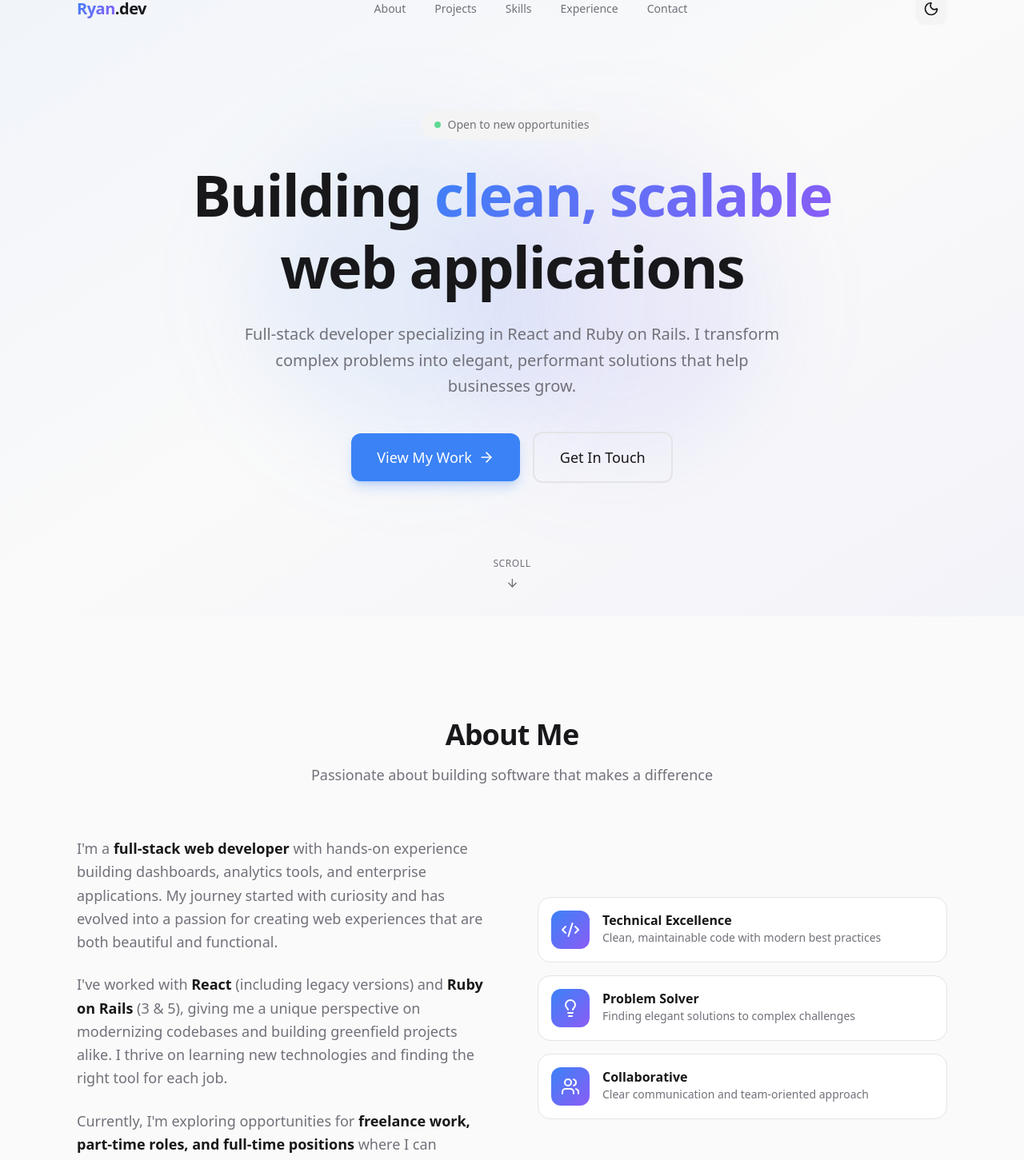
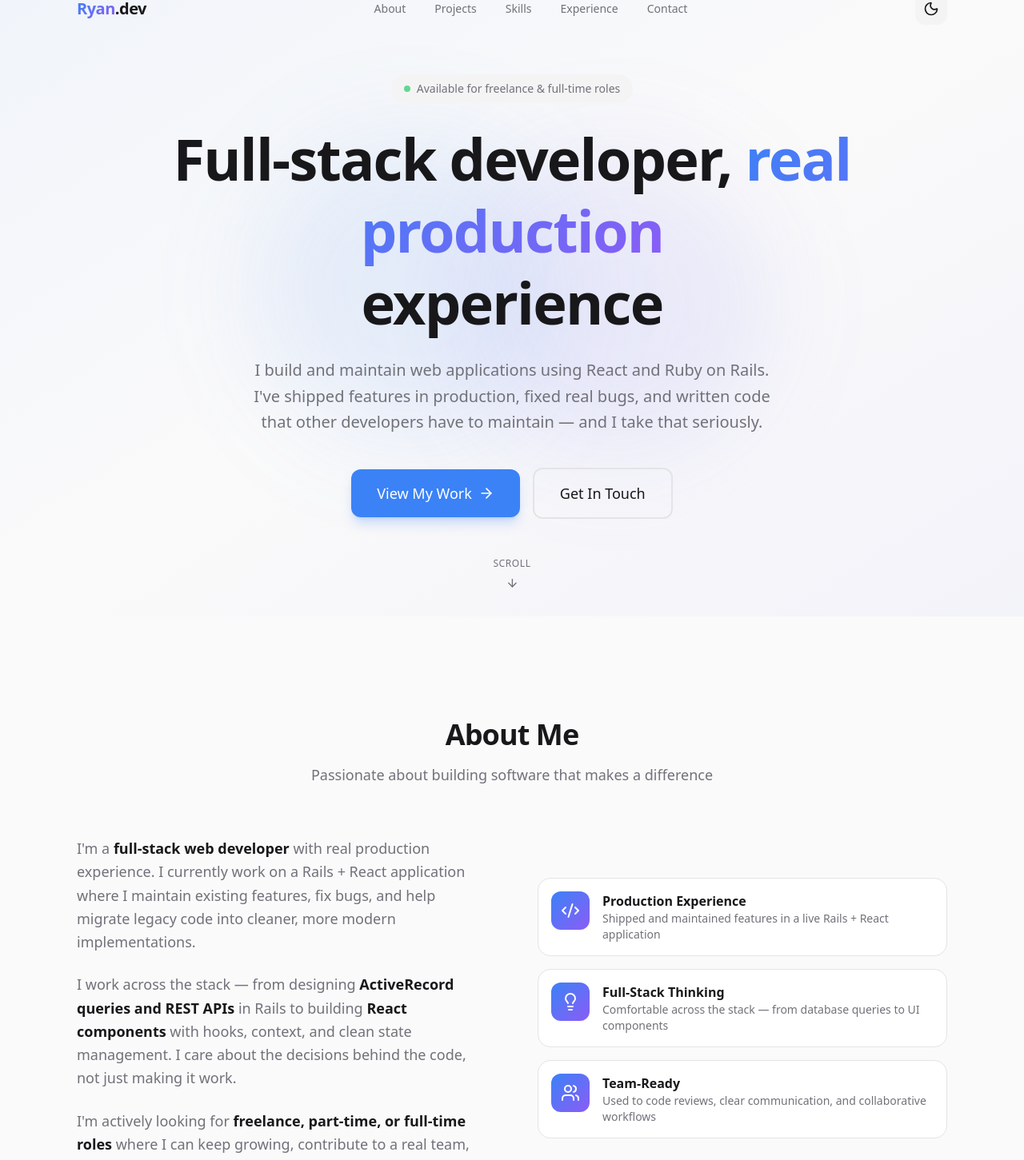
Before and after one commit to ryanDevCode/ryan-dev-portfolio, a Next.js app: page / in a window 1280 px wide. Shown: the part 29-1480 px from the top of the page at 80% size. Built offline with nearby package versions, Linux system fonts and the light colour scheme.

Commit message:
label changes

```diff
--- a/src/components/sections/About.tsx
+++ b/src/components/sections/About.tsx
@@ -9,18 +9,18 @@ import { FadeIn } from '@/components/animations/FadeIn';
 const highlights = [
     {
         icon: Code2,
-        title: 'Technical Excellence',
-        description: 'Clean, maintainable code with modern best practices',
+        title: 'Production Experience',
+        description: 'Shipped and maintained features in a live Rails + React application',
     },
     {
         icon: Lightbulb,
-        title: 'Problem Solver',
-        description: 'Finding elegant solutions to complex challenges',
+        title: 'Full-Stack Thinking',
+        description: 'Comfortable across the stack — from database queries to UI components',
     },
     {
         icon: Users,
-        title: 'Collaborative',
-        description: 'Clear communication and team-oriented approach',
+        title: 'Team-Ready',
+        description: 'Used to code reviews, clear communication, and collaborative workflows',
     },
 ];
 
@@ -39,23 +39,22 @@ export function About() {
                         <div className="space-y-6">
                             <p className="text-lg leading-relaxed text-muted">
                                 I&apos;m a <strong className="text-foreground">full-stack web developer</strong> with
-                                hands-on experience building dashboards, analytics tools, and enterprise
-                                applications. My journey started with curiosity and has evolved into a
-                                passion for creating web experiences that are both beautiful and functional.
+                                real production experience. I currently work on a Rails + React application
+                                where I maintain existing features, fix bugs, and help migrate legacy code
+                                into cleaner, more modern implementations.
                             </p>
 
                             <p className="text-lg leading-relaxed text-muted">
-                                I&apos;ve worked with <strong className="text-foreground">React</strong> (including
-                                legacy versions) and <strong className="text-foreground">Ruby on Rails</strong> (3 & 5),
-                                giving me a unique perspective on modernizing codebases and building greenfield
-                                projects alike. I thrive on learning new technologies and finding the right
-                                tool for each job.
+                                I work across the stack — from designing <strong className="text-foreground">ActiveRecord queries
+                                    and REST APIs</strong> in Rails to building <strong className="text-foreground">React components</strong> with
+                                hooks, context, and clean state management. I care about the decisions
+                                behind the code, not just making it work.
                             </p>
 
                             <p className="text-lg leading-relaxed text-muted">
-                                Currently, I&apos;m exploring opportunities for <strong className="text-foreground">freelance
-                                    work, part-time roles, and full-time positions</strong> where I can continue to
-                                grow while delivering real value.
+                                I&apos;m actively looking for <strong className="text-foreground">freelance,
+                                    part-time, or full-time roles</strong> where I can keep growing,
+                                contribute to a real team, and take on more responsibility over time.
                             </p>
                         </div>
                     </FadeIn>
--- a/src/components/sections/Hero.tsx
+++ b/src/components/sections/Hero.tsx
@@ -26,7 +26,7 @@ export function Hero() {
                     >
                         <span className="inline-flex items-center gap-2 px-4 py-2 rounded-full bg-secondary text-sm font-medium text-muted">
                             <span className="w-2 h-2 rounded-full bg-green-500 animate-pulse" />
-                            Open to new opportunities
+                            Available for freelance &amp; full-time roles
                         </span>
                     </motion.div>
 
@@ -37,9 +37,10 @@ export function Hero() {
                         transition={{ delay: 0.2, duration: 0.5 }}
                         className="text-4xl sm:text-5xl md:text-6xl lg:text-7xl font-bold tracking-tight leading-tight"
                     >
-                        Building <span className="text-gradient">clean, scalable</span>
+                        Full-stack developer,{' '}
+                        <span className="text-gradient">real production</span>
                         <br />
-                        web applications
+                        experience
                     </motion.h1>
 
                     {/* Subtitle */}
@@ -49,9 +50,9 @@ export function Hero() {
                         transition={{ delay: 0.3, duration: 0.5 }}
                         className="mt-6 text-lg sm:text-xl text-muted max-w-2xl leading-relaxed"
                     >
-                        Full-stack developer specializing in React and Ruby on Rails.
-                        I transform complex problems into elegant, performant solutions
-                        that help businesses grow.
+                        I build and maintain web applications using React and Ruby on Rails.
+                        I&apos;ve shipped features in production, fixed real bugs, and written
+                        code that other developers have to maintain — and I take that seriously.
                     </motion.p>
 
                     {/* CTAs */}
--- a/src/data/projects.ts
+++ b/src/data/projects.ts
@@ -5,15 +5,15 @@ export const projects: Project[] = [
         slug: 'analytics-dashboard',
         title: 'Internal Analytics Dashboard',
         description:
-            'Lead development of an internal analytics dashboard for visualizing posts, comments, and engagement metrics.',
+            'Led backend development of an internal dashboard for tracking post and comment engagement across the platform.',
         longDescription:
-            'An internal dashboard built to help teams monitor post and comment activity across the platform. I led the backend design and implementation, focusing on data aggregation, query optimization, and maintainable architecture while supporting frontend visualization requirements.',
+            'Built to give teams real visibility into content activity, this dashboard centralizes post and comment metrics in one place. I owned the backend from data modeling to API design, with a focus on query efficiency and clean architecture that the frontend could build on confidently.',
         problem:
-            'The existing system lacked clear visibility into post and comment data. Metrics were scattered across the database, queries were inefficient, and there was no centralized way to analyze trends or engagement.',
+            'Engagement data was scattered across the database with no unified view. Existing queries were slow and difficult to extend, making reporting both painful and unreliable.',
         solution:
-            'Designed and implemented backend data aggregation using Ruby on Rails, optimizing queries to support analytics use cases. Exposed structured data for frontend charts and filters, enabling dynamic dashboards for tracking posts, comments, and related metrics.',
+            'Designed aggregation logic in Ruby on Rails using optimized ActiveRecord queries, eliminating N+1 issues and structuring the API to support dynamic filters and chart data. Collaborated closely with the frontend team to define clear data contracts.',
         outcome:
-            'Delivered a centralized analytics dashboard that provides clear visibility into platform activity. Improved performance and enabled faster iteration on reporting features.',
+            'Delivered a centralized dashboard that made content metrics actionable. Faster queries and a clean API layer reduced friction for future reporting iterations.',
         techStack: ['Ruby on Rails 5', 'PostgreSQL', 'React', 'JavaScript'],
         featured: true,
     },
@@ -21,31 +21,31 @@ export const projects: Project[] = [
         slug: 'ai-post-summarization',
         title: 'AI-Powered Post Summarization',
         description:
-            'Lead development of an AI-powered feature that generates concise summaries for user-generated posts.',
+            'Integrated an AI summarization feature into a production Rails app, improving content readability at scale.',
         longDescription:
-            'An ongoing feature designed to enhance content readability by automatically generating summaries for posts. I owned the technical design and backend integration, ensuring the feature fit seamlessly into the existing Rails application.',
+            'Designed and implemented the backend pipeline for an AI-powered post summarization feature. I handled prompt preparation, API integration, and persisting results — ensuring the feature fit naturally into the existing data model and could be safely iterated on.',
         problem:
-            'Long-form posts made it difficult for users to quickly understand content. Manual summarization was not scalable and introduced inconsistency.',
+            'Long-form posts made it hard for users to scan content quickly. Manual curation wasn\'t viable at scale, and there was no automated solution in place.',
         solution:
-            'Implemented backend logic to prepare post data, integrate AI-generated summaries, and persist results within the existing data model. Ensured the feature aligned with current workflows and could be iterated on safely.',
+            'Built backend logic to prepare post content, call an external AI API, and store summaries alongside existing records. Structured the implementation to be rollback-safe and testable without disrupting existing workflows.',
         outcome:
-            'Introduced automated post summaries that improve content accessibility and user experience while maintaining system stability.',
+            'Shipped a live AI feature that improved content accessibility with no regressions, establishing a pattern for future AI integrations in the codebase.',
         techStack: ['Ruby on Rails', 'PostgreSQL', 'REST APIs'],
         featured: true,
     },
     {
         slug: 'legacy-rails-migration',
-        title: 'Legacy Rails Feature Migration',
+        title: 'Legacy Rails Migration',
         description:
-            'Migration and modernization of legacy Rails 3 features as part of a Rails 5 upgrade.',
+            'Migrated and modernized legacy Rails 3 features as part of a production upgrade to Rails 5.',
         longDescription:
-            'A focused modernization effort involving the migration of legacy Rails 3 features to Rails 5. The work emphasized maintainability, performance, and minimizing regression risks in a production environment.',
+            'Part of an ongoing Rails 3-to-5 migration in a live production environment. My work focused on identifying deprecated patterns, refactoring controllers and models, and ensuring each migrated feature remained stable without requiring downtime or data loss.',
         problem:
-            'Legacy Rails 3 code was difficult to maintain, prone to performance issues, and incompatible with modern tooling.',
+            'The legacy codebase had accumulated years of technical debt — outdated conventions, deprecated APIs, and slow queries that made new development risky and slow.',
         solution:
-            'Migrated existing features incrementally, refactored controllers and models, and optimized database queries while ensuring backward compatibility.',
+            'Migrated features incrementally, refactoring controllers, models, and scopes to align with Rails 5 conventions. Optimized ActiveRecord queries and addressed N+1 problems uncovered during the migration.',
         outcome:
-            'Stabilized the codebase, improved performance, and enabled continued development on a modern Rails version.',
+            'Reduced regression risk while improving performance and maintainability, enabling the team to build on a stable, modern foundation.',
         techStack: ['Ruby on Rails 5', 'PostgreSQL', 'ActiveRecord'],
         featured: false,
     },
@@ -61,12 +61,11 @@ export const experiences: Experience[] = [
         startDate: '2024',
         endDate: 'Present',
         highlights: [
-            'Acted as lead developer for internal analytics dashboards and AI-powered features',
-            'Designed and built backend data aggregation to support dashboards for posts and comments',
-            'Led the technical design and implementation of an AI-powered post summarization feature',
-            'Maintained and migrated legacy Rails 3 features during the upgrade to Rails 5',
-            'Refactored controllers and models to improve maintainability and readability',
-            'Optimized ActiveRecord queries and resolved N+1 issues to improve performance',
+            'Led backend development for an internal analytics dashboard, designing aggregation queries and a clean API layer for frontend integration',
+            'Built and shipped an AI-powered post summarization feature, owning backend design, external API integration, and safe data persistence',
+            'Migrated legacy Rails 3 features to Rails 5, refactoring controllers and models while minimizing regression risk in production',
+            'Identified and resolved N+1 query issues across multiple modules, improving overall application performance',
+            'Refactored existing code for readability and maintainability, reducing complexity in critical parts of the codebase',
         ],
     },
     {
@@ -77,9 +76,9 @@ export const experiences: Experience[] = [
         startDate: '2022',
         endDate: '2024',
         highlights: [
-            'Developed and improved web applications for freelance and academic projects',
-            'Implemented frontend components and backend logic based on project requirements',
-            'Debugged, refactored, and delivered features iteratively based on feedback',
+            'Built and delivered web applications end-to-end for independent clients and academic projects',
+            'Implemented features across the full stack — from UI components to backend logic and database queries',
+            'Iterated on projects based on feedback, debugging and refining until requirements were met',
         ],
     },
 ];
```
